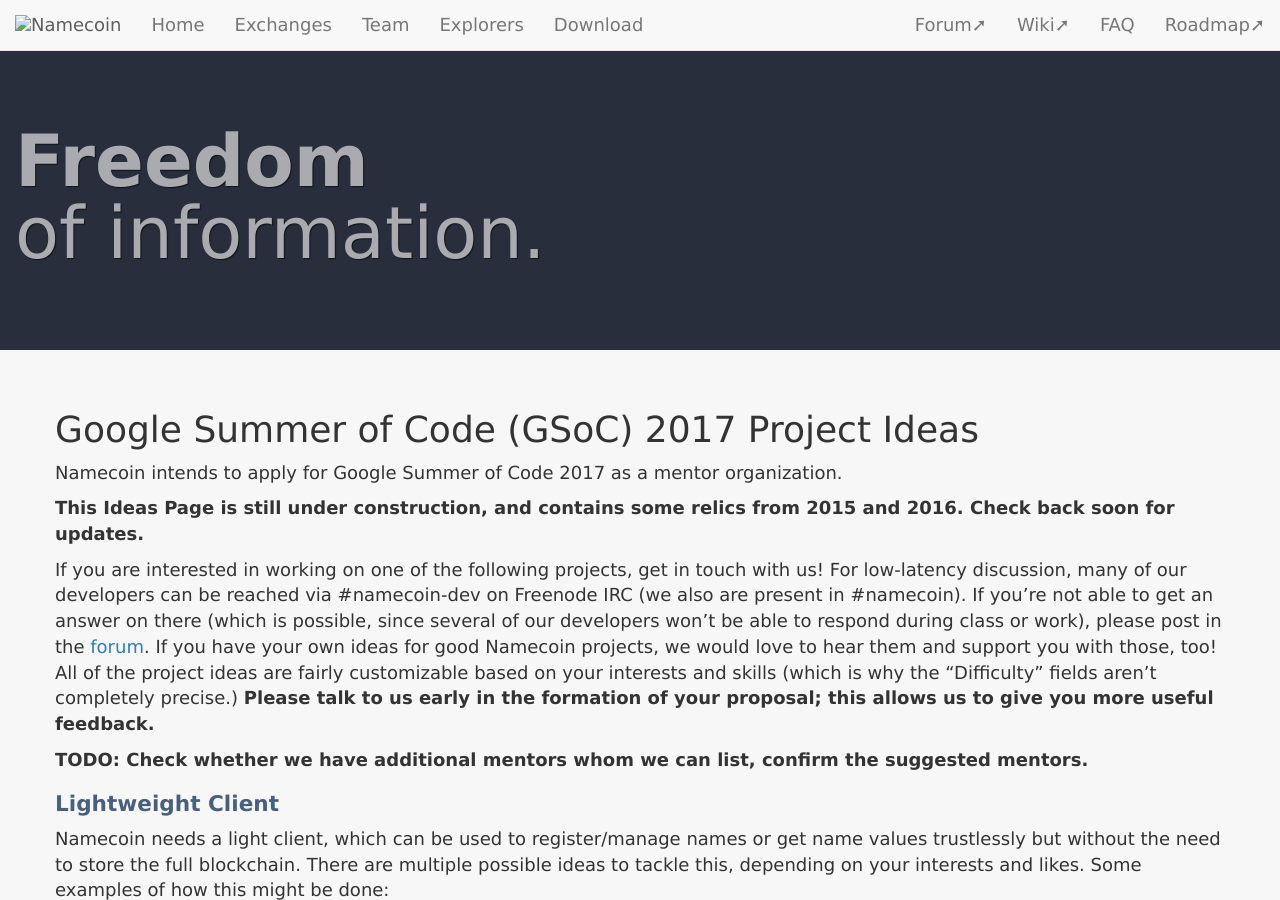
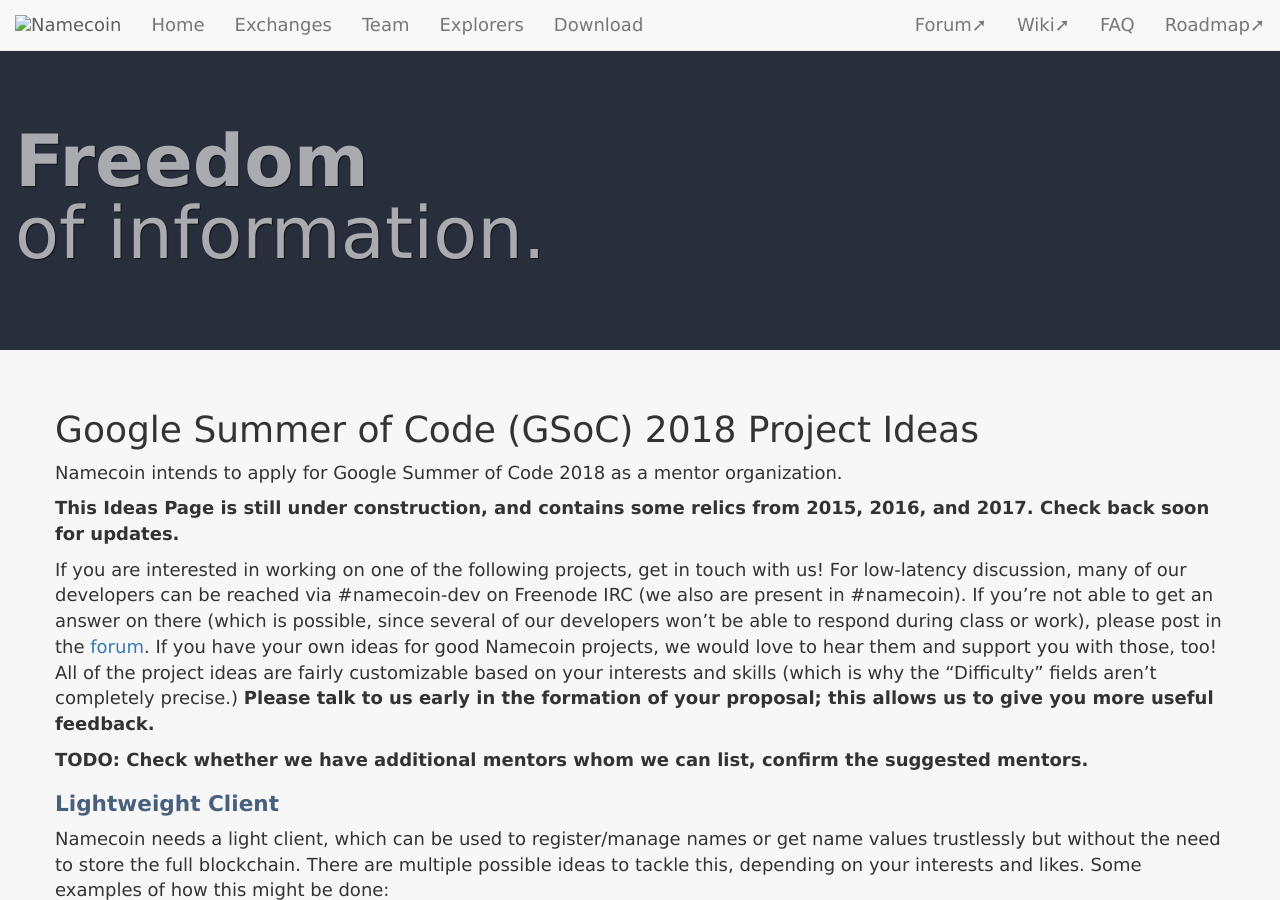
Before and after one commit to JeremyRand/namecoin.org, a Jekyll site: the page built from contribute/gsoc-2018/index.md, in a window 1280 px wide and 900 px high. Built offline with Jekyll 4.4.1, drawn with Linux system fonts in a browser that asks for light colours; nearby versions of some CDN libraries; library files that are not in the unit come from our copies; some of the changed text lies outside the part shown.

Commit message:
GSoC: update year.

```diff
--- a/contribute/gsoc-2018/index.md
+++ b/contribute/gsoc-2018/index.md
@@ -1,13 +1,13 @@
 ---
 layout: page
-title: Google Summer of Code (GSoC) 2017 Project Ideas
+title: Google Summer of Code (GSoC) 2018 Project Ideas
 ---
 
 {::options parse_block_html="true" /}
 
-Namecoin intends to apply for Google Summer of Code 2017 as a mentor organization.
+Namecoin intends to apply for Google Summer of Code 2018 as a mentor organization.
 
-**This Ideas Page is still under construction, and contains some relics from 2015 and 2016. Check back soon for updates.**
+**This Ideas Page is still under construction, and contains some relics from 2015, 2016, and 2017. Check back soon for updates.**
 
 If you are interested in working on one of the following projects, get in touch with us! For low-latency discussion, many of our developers can be reached via #namecoin-dev on Freenode IRC (we also are present in #namecoin). If you're not able to get an answer on there (which is possible, since several of our developers won't be able to respond during class or work), please post in the [forum](https://forum.namecoin.org/). If you have your own ideas for good Namecoin projects, we would love to hear them and support you with those, too!  All of the project ideas are fairly customizable based on your interests and skills (which is why the "Difficulty" fields aren't completely precise.)  **Please talk to us early in the formation of your proposal; this allows us to give you more useful feedback.**
 
@@ -59,9 +59,9 @@ Namecoin could be used for identities with a variety of protocols and applicatio
 * Bitmessage.  Daniel Kraft implemented a proof-of-concept that is now part of Bitmessage, but it could be significantly improved, e.g. by implementing reverse lookups (Bitmessage addresses to Namecoin identities).  Be careful about blockchain bloat; it might be more scalable to implement reverse lookups in the Bitmessage protocol rather than the Namecoin blockchain.
 * OTR (Off The Record Messaging) and OMEMO.  Daniel Kraft implemented a proof-of-concept for Pidgin, but it is obsolete, and Pidgin itself is no longer considered particularly safe.  There are lots of IM clients that support OTR or OMEMO; adding Namecoin support to one of them would be beneficial.
 * PGP.  Phelix implemented a proof-of-concept of a Namecoin PGP keyserver, but it is based on outdated code and might benefit from a fresh attempt.
-* Ricochet.  **TODO: Check with Special about whether this is a good idea for 2017.**
-* Tox.  **TODO: Check with Tox devs about whether this is a good idea for 2017**
-* Ring.  **TODO: Check with Ring devs about whether this is a good idea for 2017**
+* Ricochet.  **TODO: Check with Special about whether this is a good idea for 2018.**
+* Tox.  **TODO: Check with Tox devs about whether this is a good idea for 2018**
+* Ring.  **TODO: Check with Ring devs about whether this is a good idea for 2018**
 * Cryptocurrency addresses.  May be relevant to the work by Netki and by [Monero's OpenAlias project](https://www.openalias.org/).
 
 **Difficulty**: Easy-Medium
```
